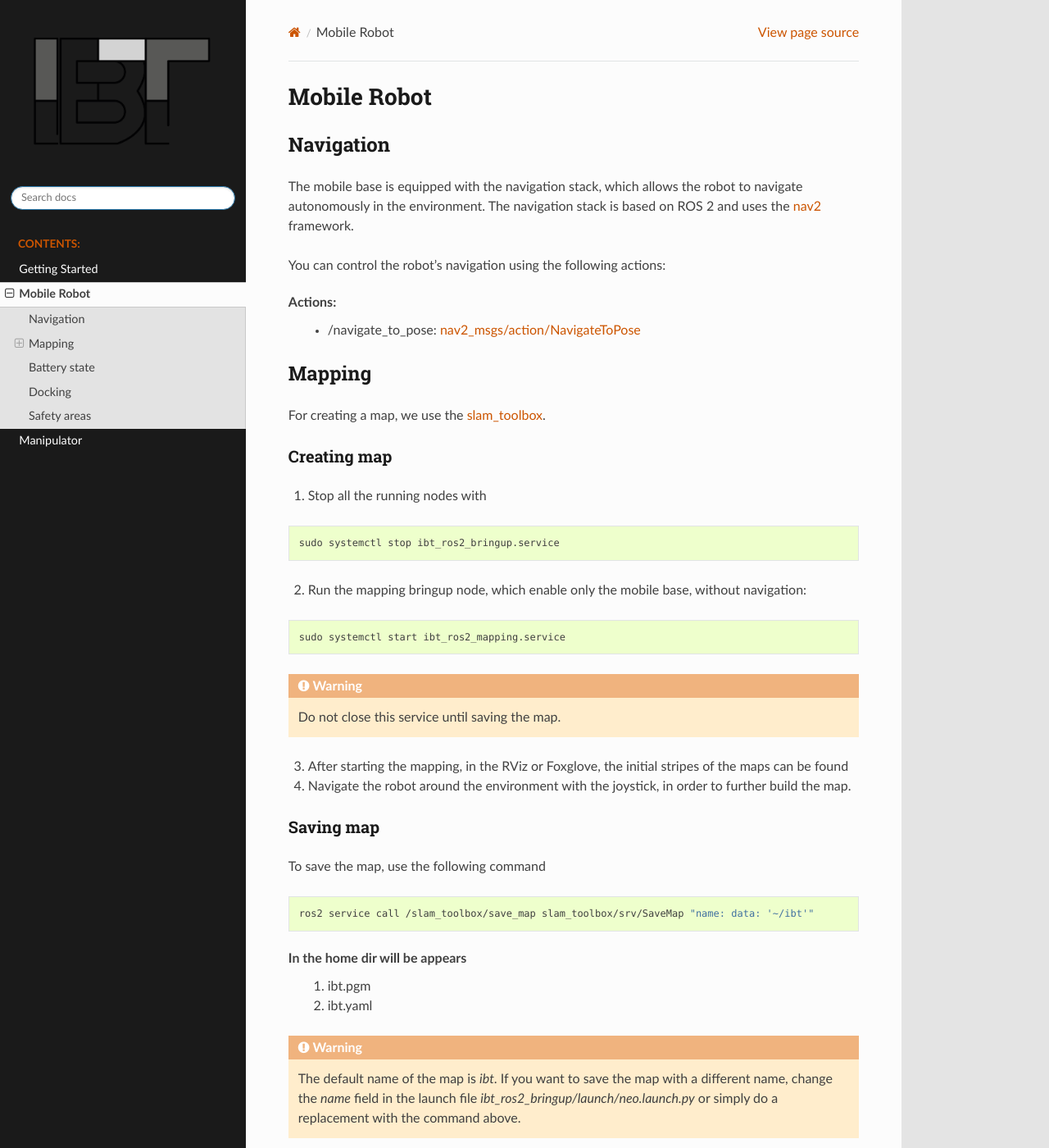
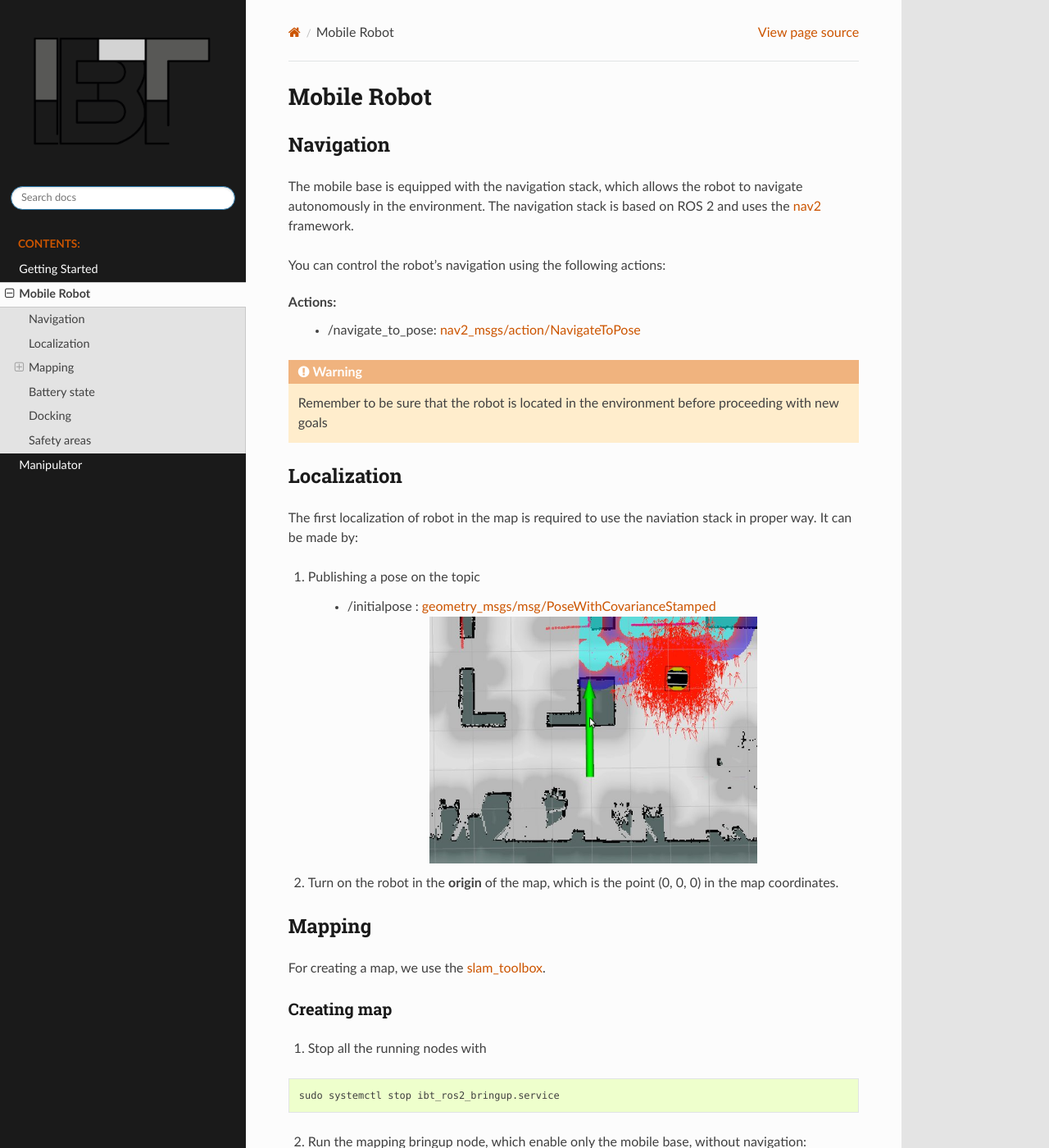
Before and after one commit to InnoboticsSRL/InnoboticsSRL.github.io, a Sphinx documentation site: the page built from docs/pages/features/mobile_base.rst, in a window 1280 px wide and 1400 px high. Shown: the whole window at 82% size. Built offline with Sphinx 7.4.7 and the Read the Docs theme 3.1.0, drawn with Linux system fonts in a browser that asks for light colours.

Commit message:
insert also intial pose estimate

```diff
--- a/docs/pages/features/mobile_base.rst
+++ b/docs/pages/features/mobile_base.rst
@@ -13,6 +13,22 @@ You can control the robot's navigation using the following actions:
 Actions:
 	- /navigate_to_pose: `nav2_msgs/action/NavigateToPose <https://github.com/ros-navigation/navigation2/blob/humble/nav2_msgs/action/NavigateToPose.action>`_
 
+.. warning:: Remember to be sure that the robot is located in the environment before proceeding with new goals
+
+Localization
+-------------
+The first localization of robot in the map is required to use the naviation stack in proper way.
+It can be made by:
+
+1. Publishing a pose on the topic
+
+	- /initialpose : `geometry_msgs/msg/PoseWithCovarianceStamped <https://github.com/ros2/common_interfaces/blob/humble/geometry_msgs/msg/PoseWithCovarianceStamped.msg>`_
+
+	.. image:: ../img/local.png
+		:width: 400
+		:align: center
+
+2. Turn on the robot in the **origin** of the map, which is the point (0, 0, 0) in the map coordinates.
 
 Mapping
 -------
```
Also changed, not shown: docs/pages/img/local.png (added).
